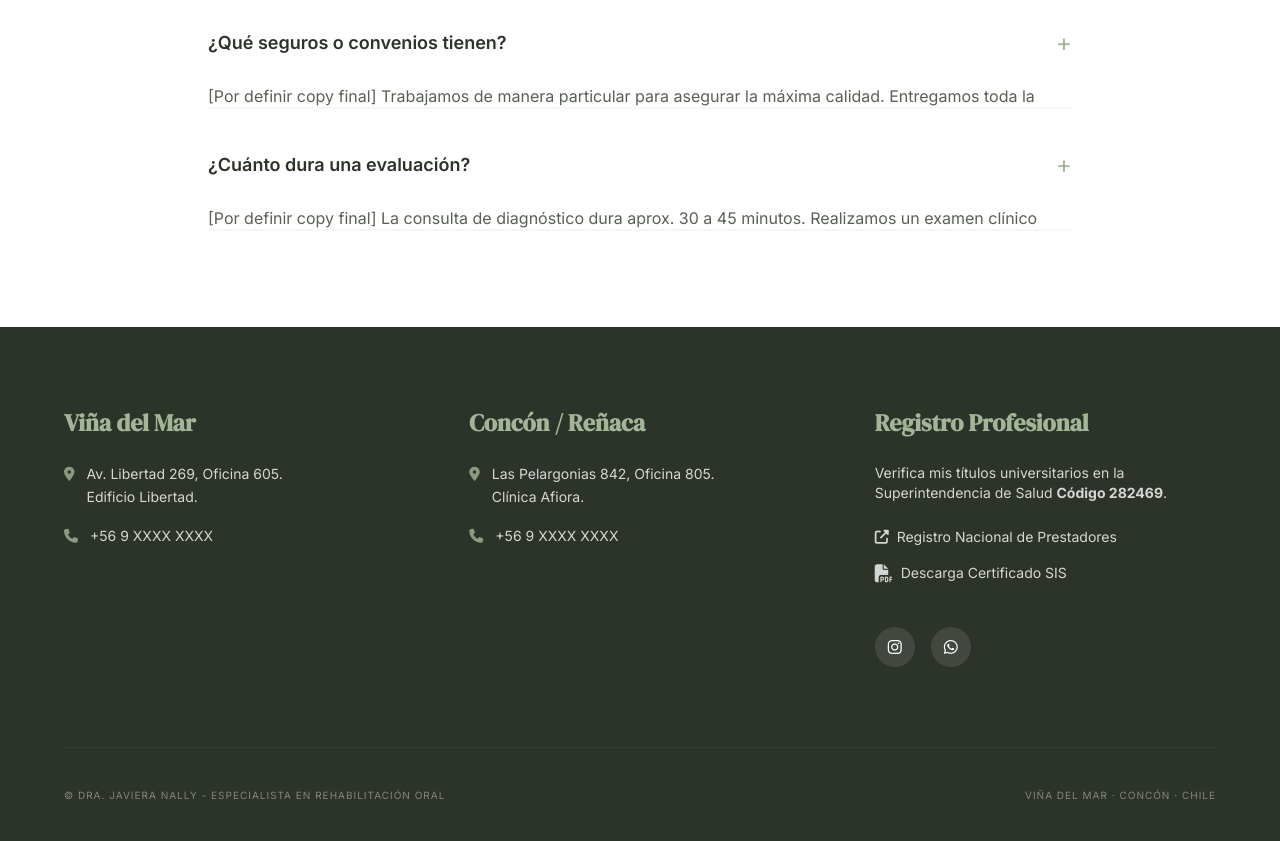
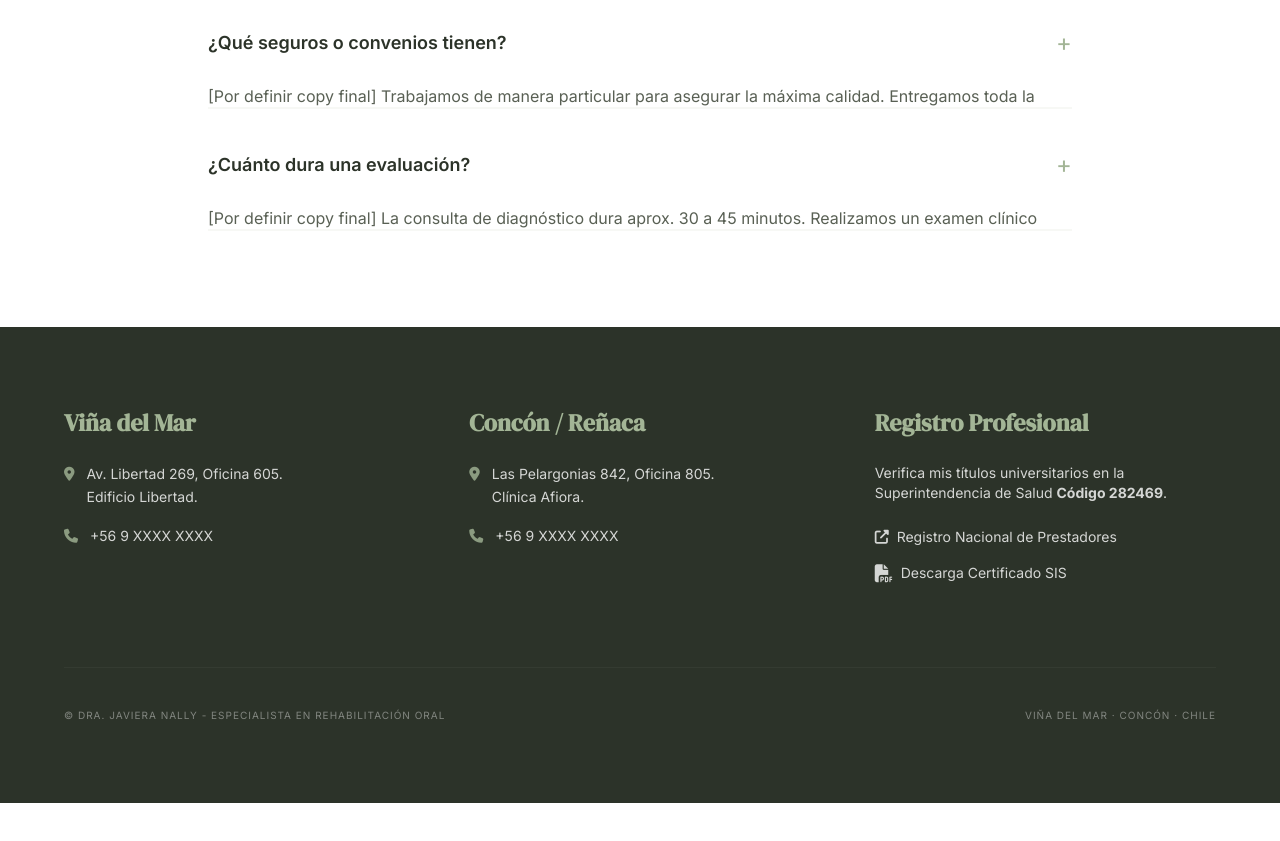
Before and after one commit to pedroarellano/clinica-jnc, a plain HTML site: page 5.html in a window 1280 px wide. Shown: the part 4606-5447 px from the top of the page. After the commit the page ends 5409 px from the top, so only its background shows below. Drawn offline with nearby package versions, Linux system fonts and the light colour scheme.

Commit message:
Remove social media icons from footer

```diff
--- a/5.html
+++ b/5.html
@@ -571,13 +571,6 @@
                         </a>
                     </div>
                 </div>
-                <div class="flex gap-4 pt-4">
-                    <a href="#" class="w-10 h-10 rounded-full bg-white/10 flex items-center justify-center hover:bg-accent hover:text-charcoal transition-all">
-                        <i class="fab fa-instagram"></i>
-                    </a>
-                    <a href="#" class="w-10 h-10 rounded-full bg-white/10 flex items-center justify-center hover:bg-accent hover:text-charcoal transition-all">
-                        <i class="fab fa-whatsapp"></i>
-                    </a>
                 </div>
             </div>
 
```
